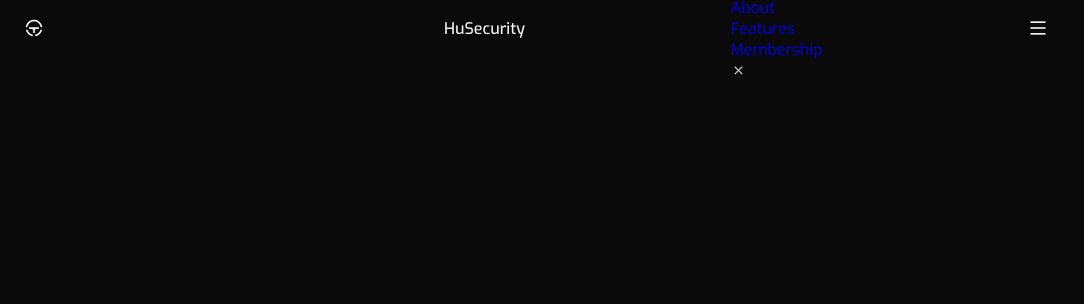
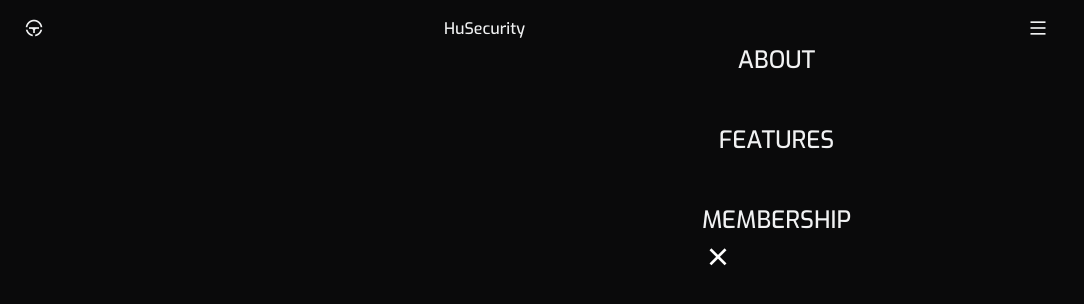
Before and after one commit to HuSecurity/Promotional-Website, a plain HTML site: page index.html in a window 1280 px wide. Shown: the whole page, without its empty margins (0-1084 px from the left). Drawn offline with nearby package versions, Linux system fonts and the light colour scheme.

Commit message:
Update styles.css

```diff
--- a/assets/css/styles.css
+++ b/assets/css/styles.css
@@ -162,10 +162,36 @@ img {
     width: 100%;
     height: 100%;
     backdrop-filter: blur(96px);
-
+    transition: .3s;
   }
 }
 
+.nav__list{
+  display: flex;
+  flex-direction: column;
+  text-align: center;
+  row-gap: 3rem;
+  padding-top: 9rem;
+}
+
+.nav__link{
+  text-transform: uppercase;
+  color: var(--title-color);
+  font-size: var(--h2-font-size);
+  font-weight: var(--font-medium);
+  transition: .3s;
+}
+
+.nav__link:hover{
+  color: var(--first-color)
+}
+
+.nav__close{
+  font-size: 2rem;
+  color: var(--white-color);
+  position: absolute;
+
+}
 
 /* Show menu */
 
```
